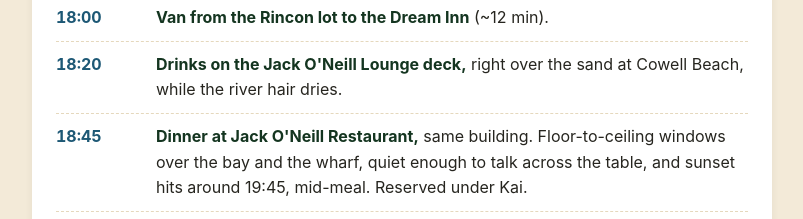
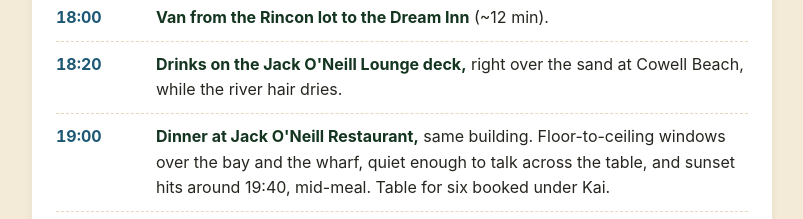
Before and after one commit to klukoff/wading-through-eden, a plain HTML site: page index.html in a window 1280 px wide. Shown: the part 3380-3599 px from the top of the page, without its empty margins (238-1041 px from the left). Drawn offline with nearby package versions, Linux system fonts and the light colour scheme.

Commit message:
Change dinner time and reservation details
Updated dinner reservation time and details.

```diff
--- a/index.html
+++ b/index.html
@@ -258,7 +258,7 @@
       <ol class="timeline">
         <li><span class="t">18:00</span><span class="what"><strong>Van from the Rincon lot to the Dream Inn</strong> (~12 min).</span></li>
         <li><span class="t">18:20</span><span class="what"><strong>Drinks on the Jack O'Neill Lounge deck,</strong> right over the sand at Cowell Beach, while the river hair dries.</span></li>
-        <li><span class="t">18:45</span><span class="what"><strong>Dinner at Jack O'Neill Restaurant,</strong> same building. Floor-to-ceiling windows over the bay and the wharf, quiet enough to talk across the table, and sunset hits around 19:45, mid-meal. Reserved under Kai.</span></li>
+        <li><span class="t">19:00</span><span class="what"><strong>Dinner at Jack O'Neill Restaurant,</strong> same building. Floor-to-ceiling windows over the bay and the wharf, quiet enough to talk across the table, and sunset hits around 19:40, mid-meal. Table for six booked under Kai.</span></li>
         <li><span class="t">21:45</span><span class="what"><strong>Uber Black SUV or XXL home to San Jose</strong> from the Dream Inn: a proper address with good signal, the easiest pickup of the day. Home ~22:45.</span></li>
       </ol>
     </div>
```
